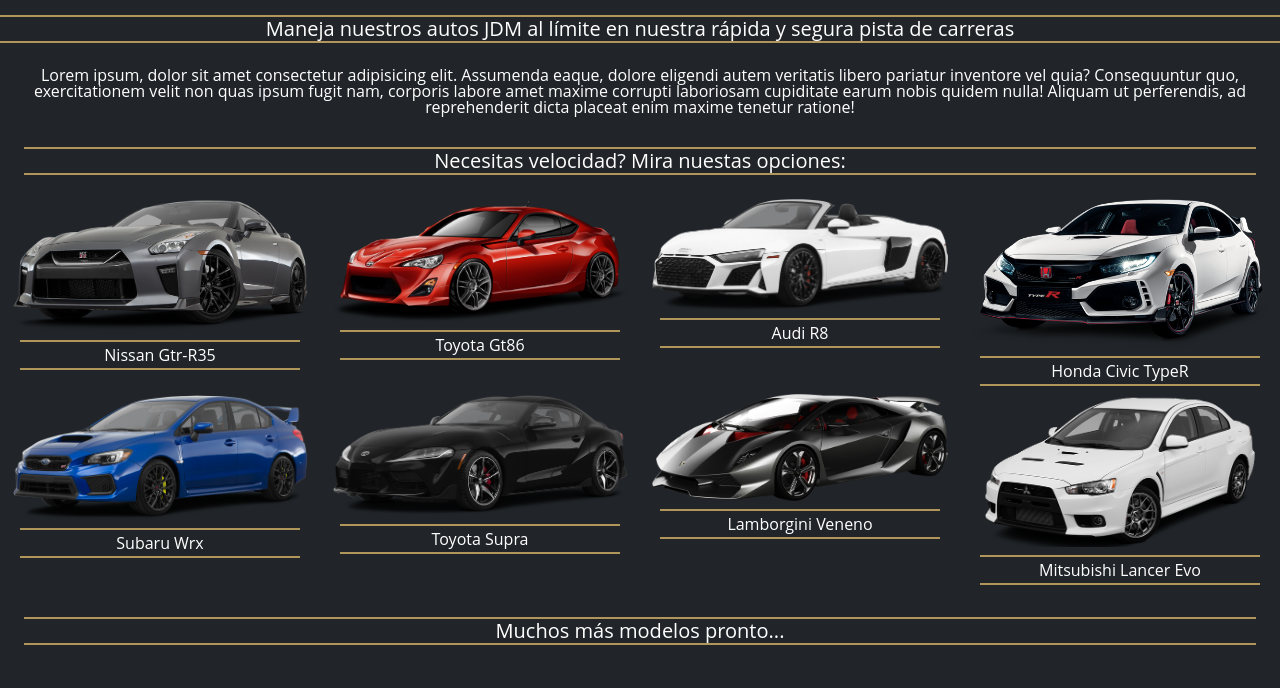
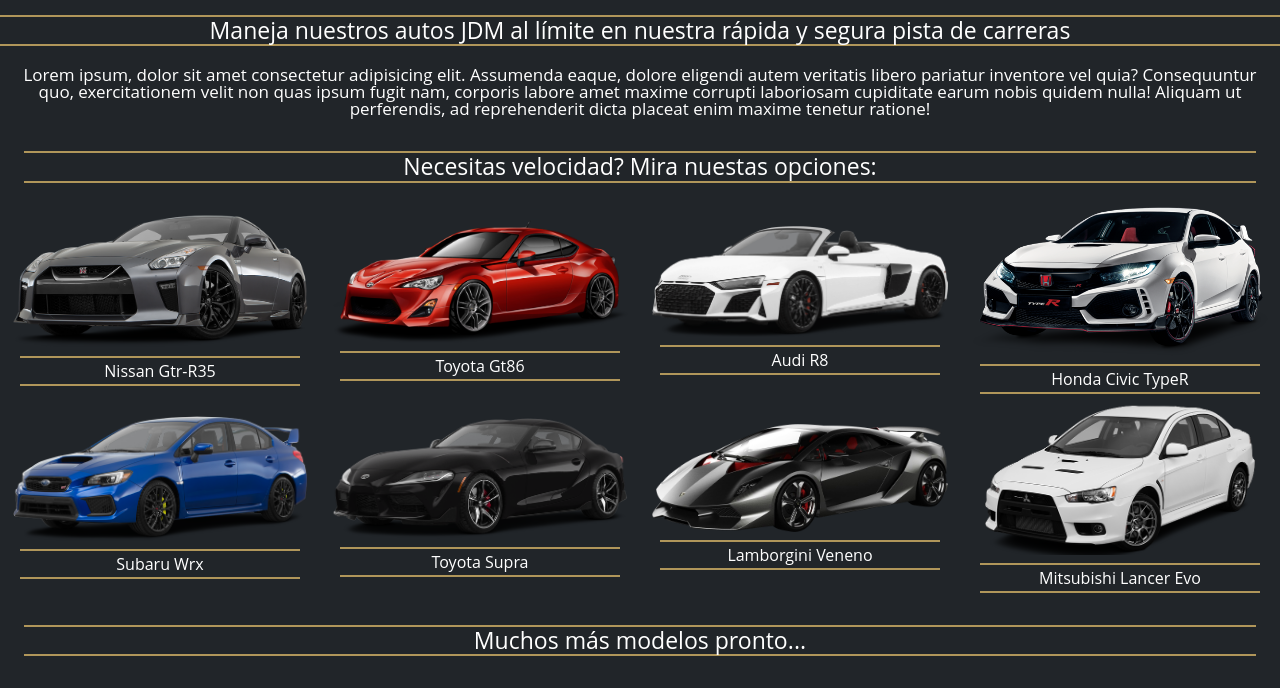
Before and after one commit to XxFabio24xX/PF-Escudero, a plain HTML site: page pages/alquilar.html in a window 1280 px wide. Shown: the part 652-1340 px from the top of the page. Drawn offline with nearby package versions, Linux system fonts and the light colour scheme.

Commit message:
modificaciones de alineacion y texto

```diff
--- a/css/style.css
+++ b/css/style.css
@@ -13,6 +13,14 @@
   color: rgb(255, 255, 255);
   line-height: 1;
   padding: 4px;
+}
+
+.parrafo{
+  margin: 10px;
+  padding: 10px;
+  text-align: center;
+  justify-content: center;
+  font-size: 17px;
 }
 
 .texto{
@@ -97,7 +105,7 @@
 .titulo2{
   color: white;
   text-align: center;
-  font-size: 20px;
+  font-size: 23px;
   margin-top: 20px;
   border-top: #b0965a 2px solid;
   border-bottom: #b0965a 2px solid;
@@ -126,6 +134,10 @@
 }
 
 /* CSS de Alquilar */
+.alquilar{
+  align-items: center;
+}
+
 .alquilar a{
   color: white;
   text-decoration: none;
--- a/pages/alquilar.html
+++ b/pages/alquilar.html
@@ -45,7 +45,7 @@
     </div>
     <h1 class="titulo">Alquilar</h1>
     <h2 class="titulo2">Maneja nuestros autos JDM al límite en nuestra rápida y segura pista de carreras</h2>
-    <p class="m-3 p-2 text-center">
+    <p class="parrafo">
       Lorem ipsum, dolor sit amet consectetur adipisicing elit. Assumenda eaque, dolore eligendi autem veritatis libero pariatur inventore vel quia? Consequuntur quo, exercitationem velit non quas ipsum fugit nam, corporis labore amet maxime corrupti laboriosam cupiditate earum nobis quidem nulla! Aliquam ut perferendis, ad reprehenderit dicta placeat enim maxime tenetur ratione!
     </p>
     <h2 class="titulo2 m-4">Necesitas velocidad? Mira nuestas opciones:</h2>
```
Also changed, not shown: index.html (+1 -1 lines), pages/sobreNosotros.html (+2 -2 lines).
